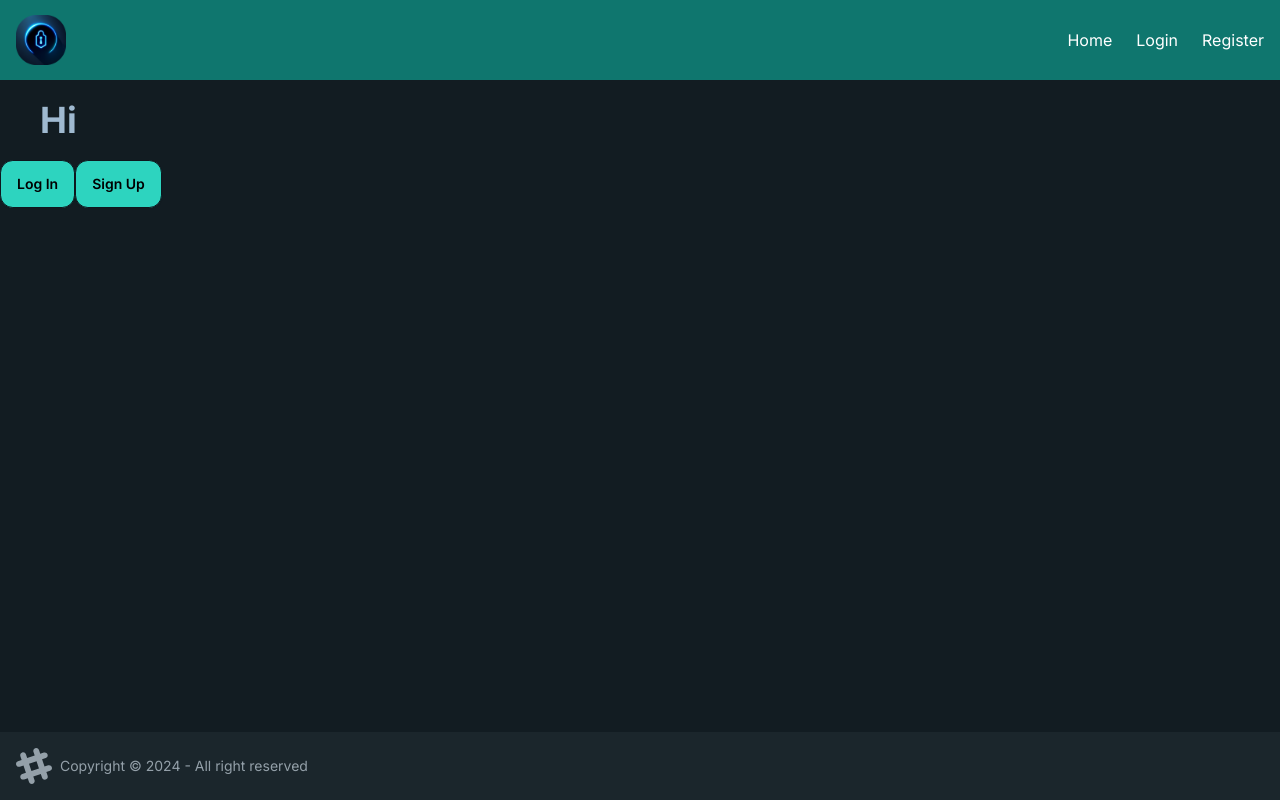
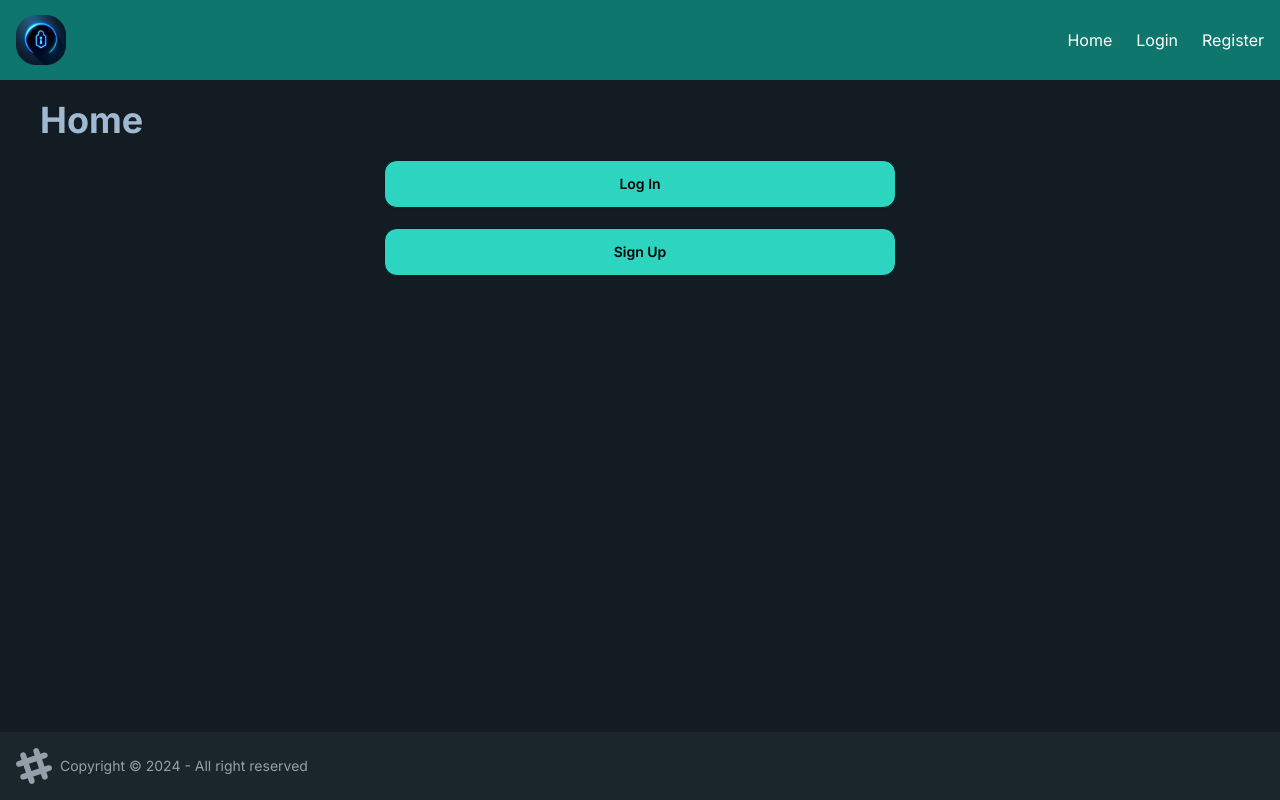
Before and after one commit to FabioKaelin/password-safe, a Next.js app in the folder frontend-safe/: page / in a window 1280 px wide. Built offline with nearby package versions, Linux system fonts and the light colour scheme.

Commit message:
Login and register button are centralized and bigger

```diff
--- a/frontend-safe/src/app/page.tsx
+++ b/frontend-safe/src/app/page.tsx
@@ -1,7 +1,7 @@
 "use client";
 
 import Image from "next/image";
-import { useRouter } from "next/navigation";
+import {useRouter} from "next/navigation";
 import Link from "next/link";
 import Navbar from "@/app/components/layout/Navbar";
 import Header from "@/app/components/layout/Header";
@@ -12,7 +12,9 @@ export default function Home() {
     return (
         <>
             <div>
-              <Header title={"Hi"} />
+                <Header title={"Home"}/>
+                <div className={"flex justify-center items-center min-h-full"}>
+                    <div className={"grid gap-5 text-black w-2/5"}>
                         <Link href="/login" className="btn bg-teal-400 hover:bg-teal-500 text-black">
                             Log In
                         </Link>
@@ -20,6 +22,8 @@ export default function Home() {
                             Sign Up
                         </Link>
                     </div>
+                </div>
+            </div>
         </>
     );
 }
```
Lines whose indentation alone changed are shown as unchanged.
